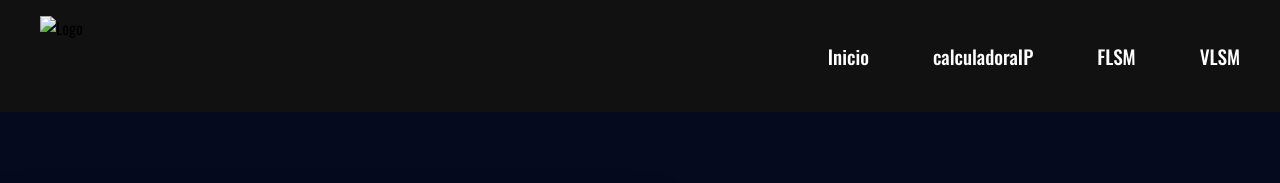
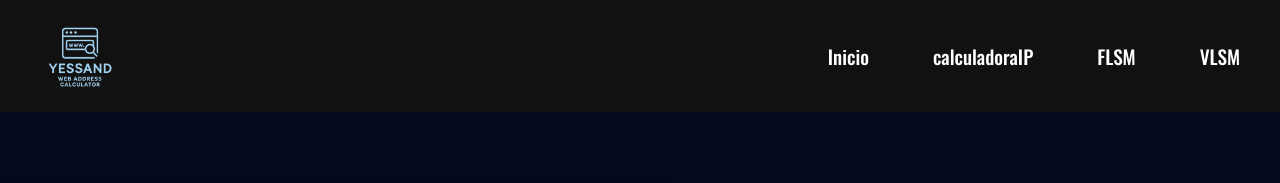
Before and after one commit to AndresPlazas10/Web_Yessand, a plain HTML site: page calculadora-ip.html in a window 1280 px wide. Shown: the top 183 px of the page. Drawn offline with nearby package versions, Linux system fonts and the light colour scheme; the site is published under a folder, as on GitHub Pages, so addresses that start at the root find nothing.

Commit message:
version 3 yessand

```diff
--- a/calculadora-ip.html
+++ b/calculadora-ip.html
@@ -11,7 +11,7 @@
 </head>
 <body>
     <div class="nav-container">
-        <img src="/assets/image.png" alt="Logo" class="logo">
+    <img src="assets/image.png" alt="Logo" class="logo">
         <nav>
             <ul>
                 <li><a href="index.html">Inicio</a></li>
```
Also changed, not shown: flsm.html (+1 -1 lines), index.html (+1 -1 lines), vlsm.html (+1 -1 lines).
